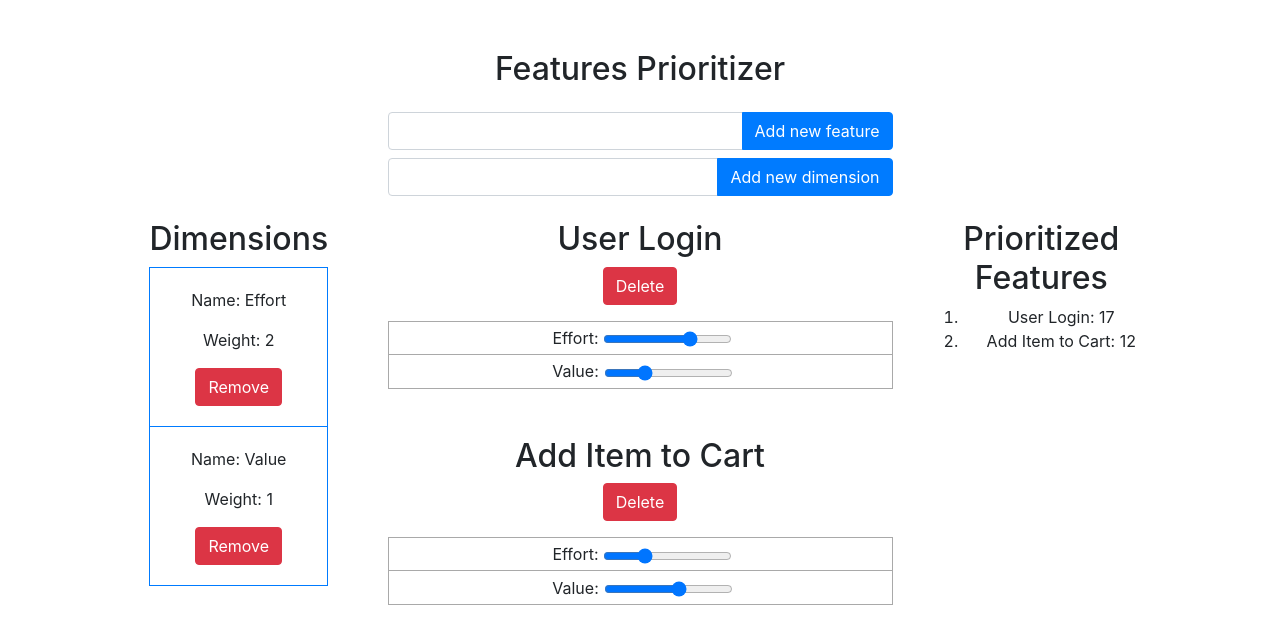
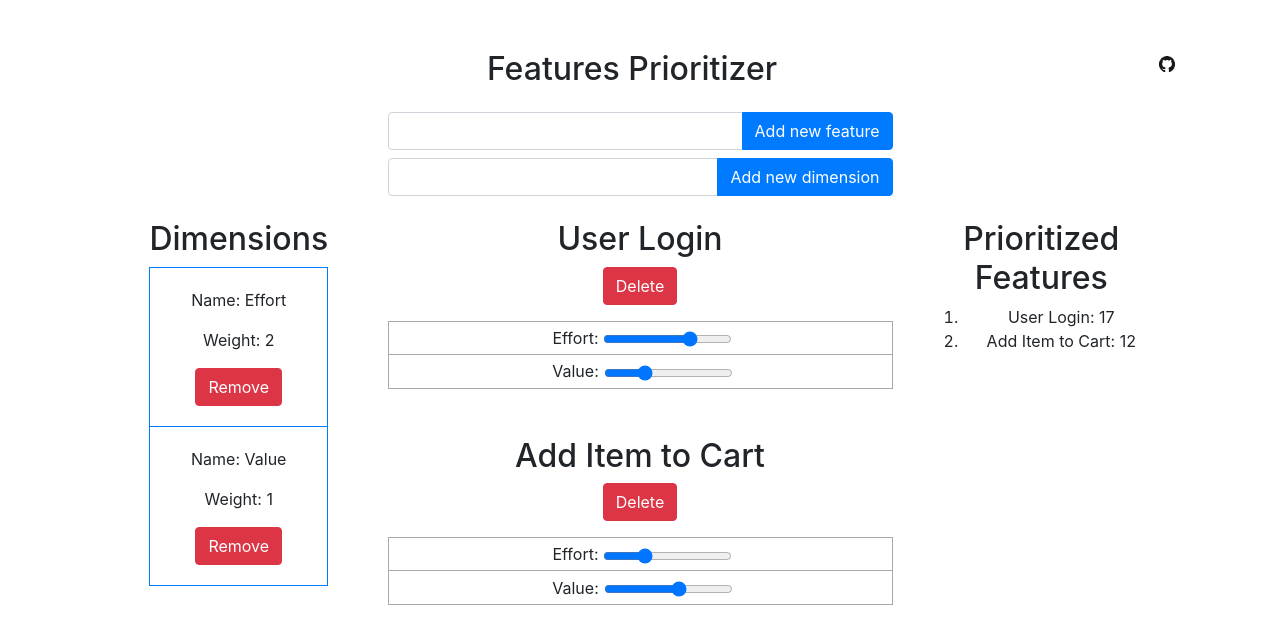
Before and after one commit to jpaulorio/features-prioritizer, a React (Create React App) app: page / in a window 1280 px wide. Shown: the top 644 px of the page. Built offline with nearby package versions, Linux system fonts and the light colour scheme.

Commit message:
Adds link to github repo

```diff
--- a/src/App.jsx
+++ b/src/App.jsx
@@ -172,6 +172,7 @@ function App() {
     <DndProvider backend={HTML5Backend}>
       <div className="row text-center mb-3">
         <h2 className="col">Features Prioritizer</h2>
+        <a href='https://github.com/jpaulorio/features-prioritizer' target="_blank"><img src='GitHub-Mark.png' width='16px' height='16px'/></a>
       </div>
       <div className="row mb-2">
         <div className="ControlsPane ml-auto mr-auto col-md-6 col-xs-12">
```
Also changed, not shown: public/GitHub-Mark.png (added).
